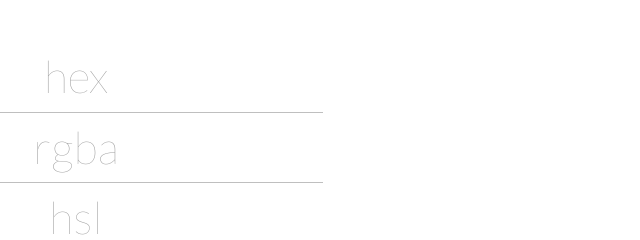
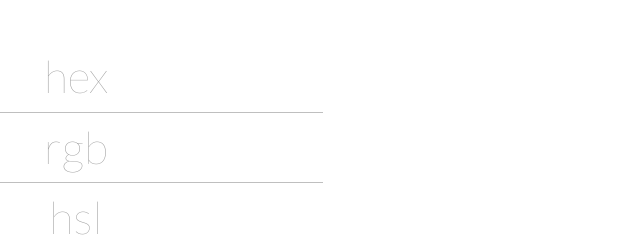
Before and after one commit to noeldelgado/yacc, a website: page index.html in a window 1280 px wide. Shown: the part 252-492 px from the top of the page, 564-1204 px from the left. Drawn offline with Linux system fonts and the light colour scheme.

Commit message:
update rgb placeholder

```diff
--- a/index.html
+++ b/index.html
@@ -8,13 +8,13 @@
   <link href="source/stylesheets/project.css" rel="stylesheet" media="all" />
 </head>
 <body>
-  <!--
+
   <script src="http://localhost:35729/livereload.js"></script>
- -->
+
   <div class="main-content">
     <div class="main-container--inner">
       <input type="text" placeholder="hex" class="input js-hex" autofocus>
-      <input type="text" placeholder="rgba" class="input js-rgb">
+      <input type="text" placeholder="rgb" class="input js-rgb">
       <input type="text" placeholder="hsl" class="input js-hsl">
     </div>
   </div>
```
